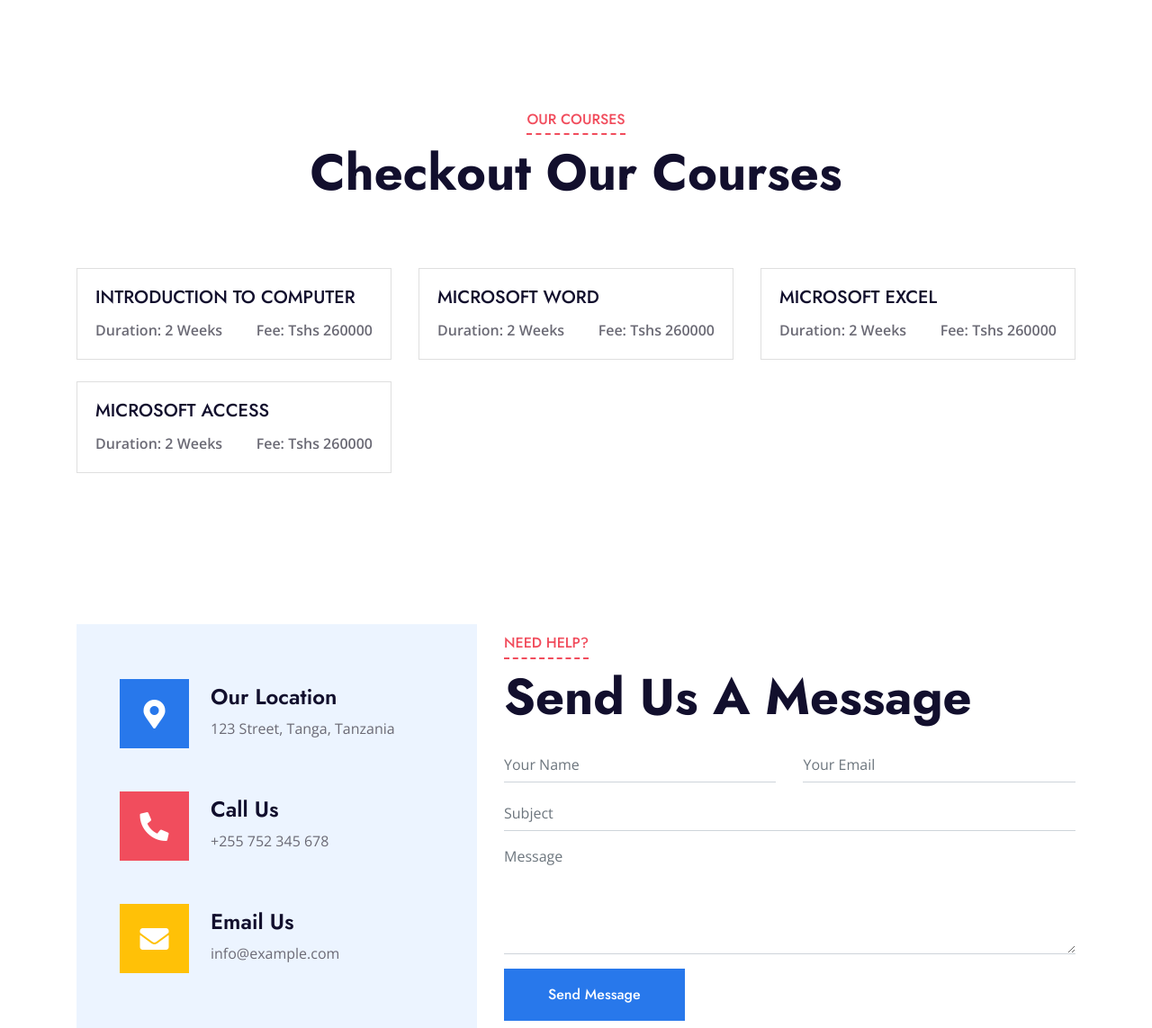
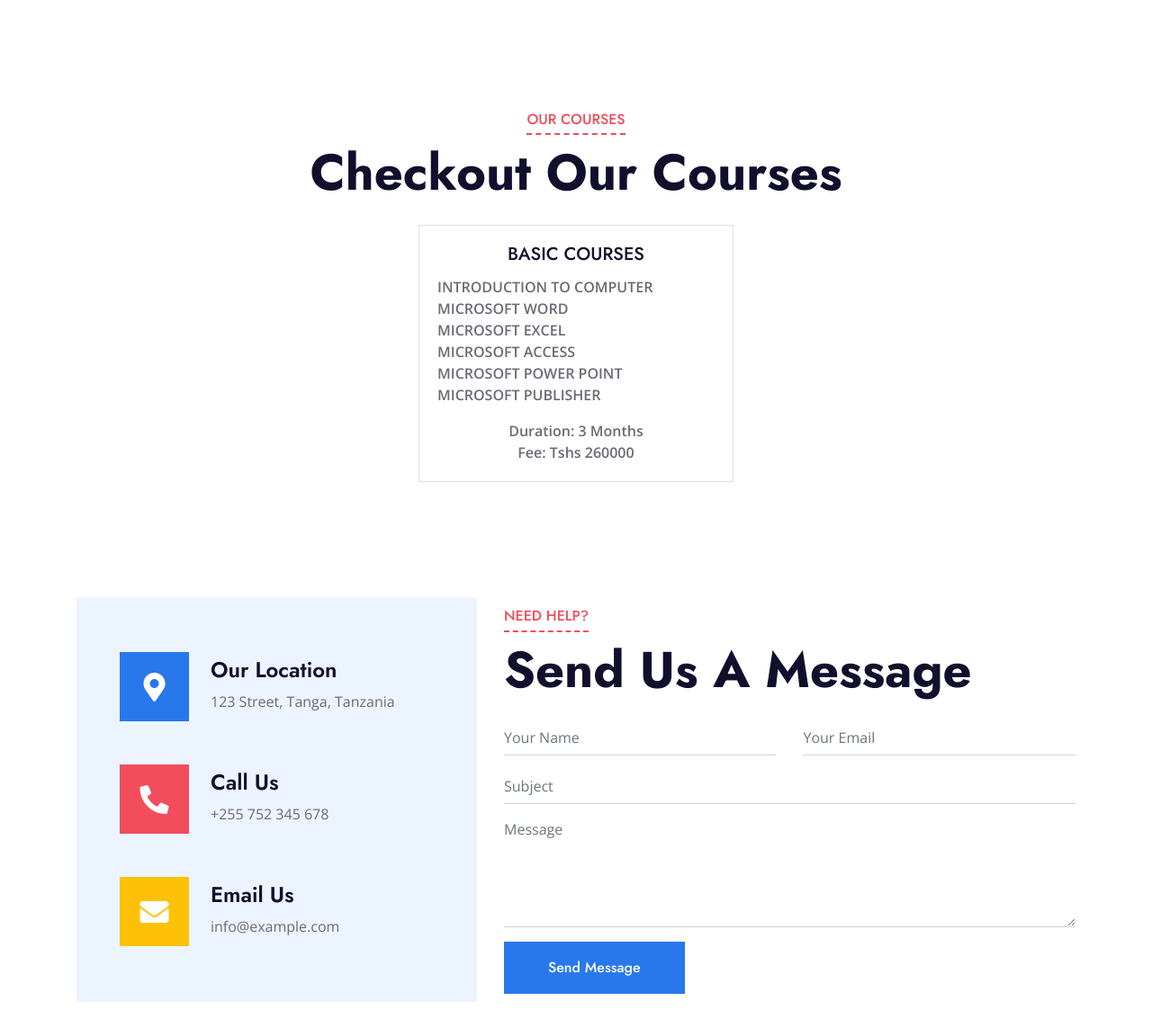
Before and after one commit to fredrickmugish/SRMS, a Django app: page / in a window 1280 px wide. Shown: the part 1506-2649 px from the top of the page at 90% size. Run offline with Django 5.2, Linux system fonts and the light colour scheme; some libraries are stand-ins or nearby versions.

Commit message:
Another commit

```diff
--- a/system/templates/site_index.html
+++ b/system/templates/site_index.html
@@ -209,64 +209,48 @@
             </div>
         </div>
     </div>
-
-    <!-- Courses Section Start -->
-<section id="courses" class="py-5">
+<!-- Static Course Card -->
 <div class="container">
-
-        <div class="row">
-            <!-- Course 1 -->
-            <div class="col-lg-4 col-md-6 mb-4">
+    <div class="row justify-content-center">
+        <div class="col-lg-4 col-md-6 col-sm-12 mb-4">
             <div class="card">
                 <div class="card-body">
-                        <h5 class="card-title">INTRODUCTION TO COMPUTER</h5>
-                        <div class="d-flex justify-content-between">
-                            <span class="font-weight-bold">Duration: 2 Weeks</span>
+                    <h5 class="card-title text-center">BASIC COURSES</h5>
+                    <ul class="list-unstyled">
+                        <li><strong>INTRODUCTION TO COMPUTER</strong></li>
+                        <li><strong>MICROSOFT WORD</strong></li>
+                        <li><strong>MICROSOFT EXCEL</strong></li>
+                        <li><strong>MICROSOFT ACCESS</strong></li>
+                        <li><strong>MICROSOFT POWER POINT</strong></li>
+                        <li><strong>MICROSOFT PUBLISHER</strong></li>
+                    </ul>
+                    <div class="d-flex flex-column align-items-center mt-3">
+                        <span class="font-weight-bold">Duration: 3 Months</span>
                         <span class="font-weight-bold">Fee: Tshs 260000</span>
                     </div>
                 </div>
             </div>
         </div>
-
-            <!-- Course 2 -->
+    </div>
+</div>
+<!-- End Static Course Card -->
+    <!-- Courses Section Start -->
+    <section class="py-1">
+        <div class="container">
+            <div class="row">
+                {% for course in courses %}
                 <div class="col-lg-4 col-md-6 mb-4">
                     <div class="card">
                         <div class="card-body">
-                        <h5 class="card-title">MICROSOFT WORD</h5>
+                            <h5 class="card-title">{{ course.title }}</h5>
                             <div class="d-flex justify-content-between">
-                            <span class="font-weight-bold">Duration: 2 Weeks</span>
-                            <span class="font-weight-bold">Fee: Tshs 260000</span>
+                                <span class="font-weight-bold">Duration: {{ course.duration }}</span>
+                                <span class="font-weight-bold">Fee: Tshs {{ course.fee }}</span>
                             </div>
                         </div>
                     </div>
                 </div>
-
-            <!-- Course 3 -->
-            <div class="col-lg-4 col-md-6 mb-4">
-                <div class="card">
-                    <div class="card-body">
-                        <h5 class="card-title">MICROSOFT EXCEL</h5>
-                        <div class="d-flex justify-content-between">
-                            <span class="font-weight-bold">Duration: 2 Weeks</span>
-                            <span class="font-weight-bold">Fee: Tshs 260000</span>
-                        </div>
-                    </div>
-                </div>
-            </div>
-
-            <div class="col-lg-4 col-md-6 mb-4">
-                <div class="card">
-                    <div class="card-body">
-                        <h5 class="card-title">MICROSOFT ACCESS</h5>
-                        <div class="d-flex justify-content-between">
-                            <span class="font-weight-bold">Duration: 2 Weeks</span>
-                            <span class="font-weight-bold">Fee: Tshs 260000</span>
-                        </div>
-                    </div>
-                </div>
-            </div>
-
-
+                {% endfor %}
             </div>
         </div>
     </section>
```
Lines whose indentation alone changed are shown as unchanged.
